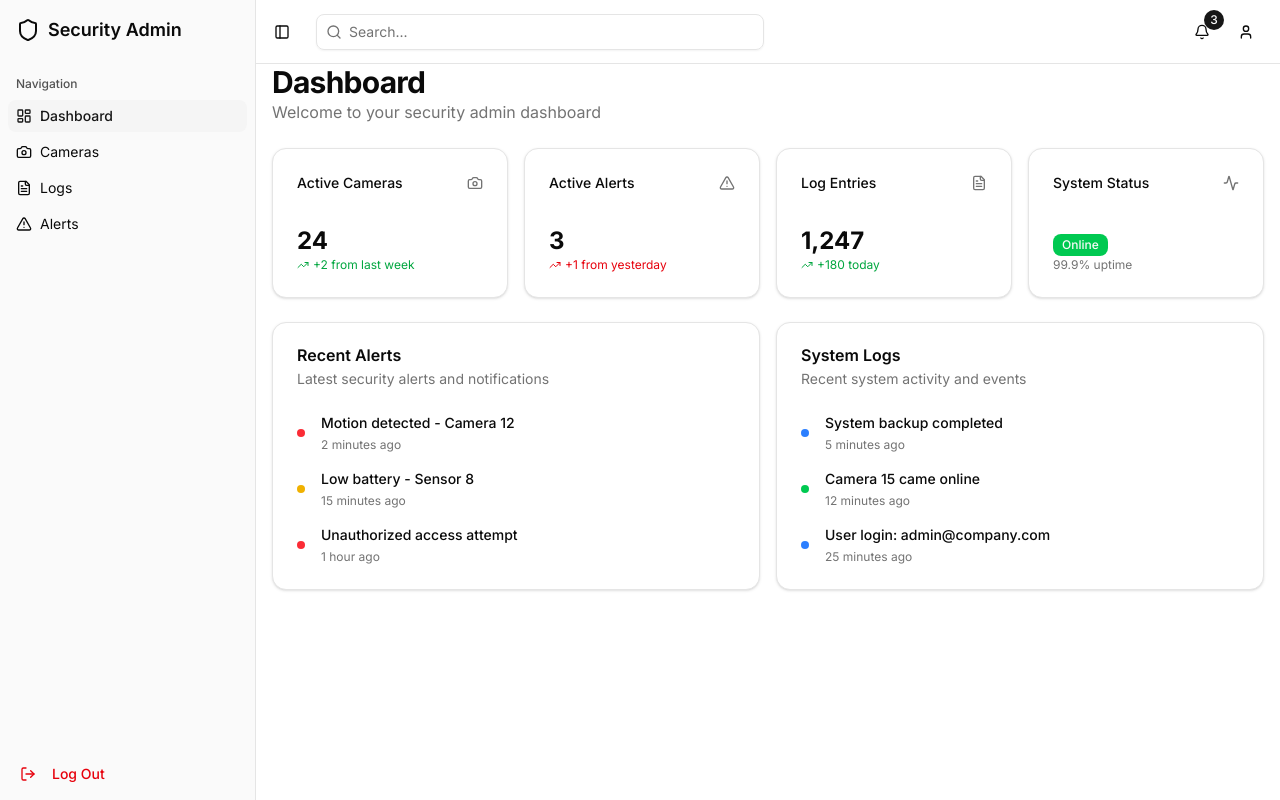
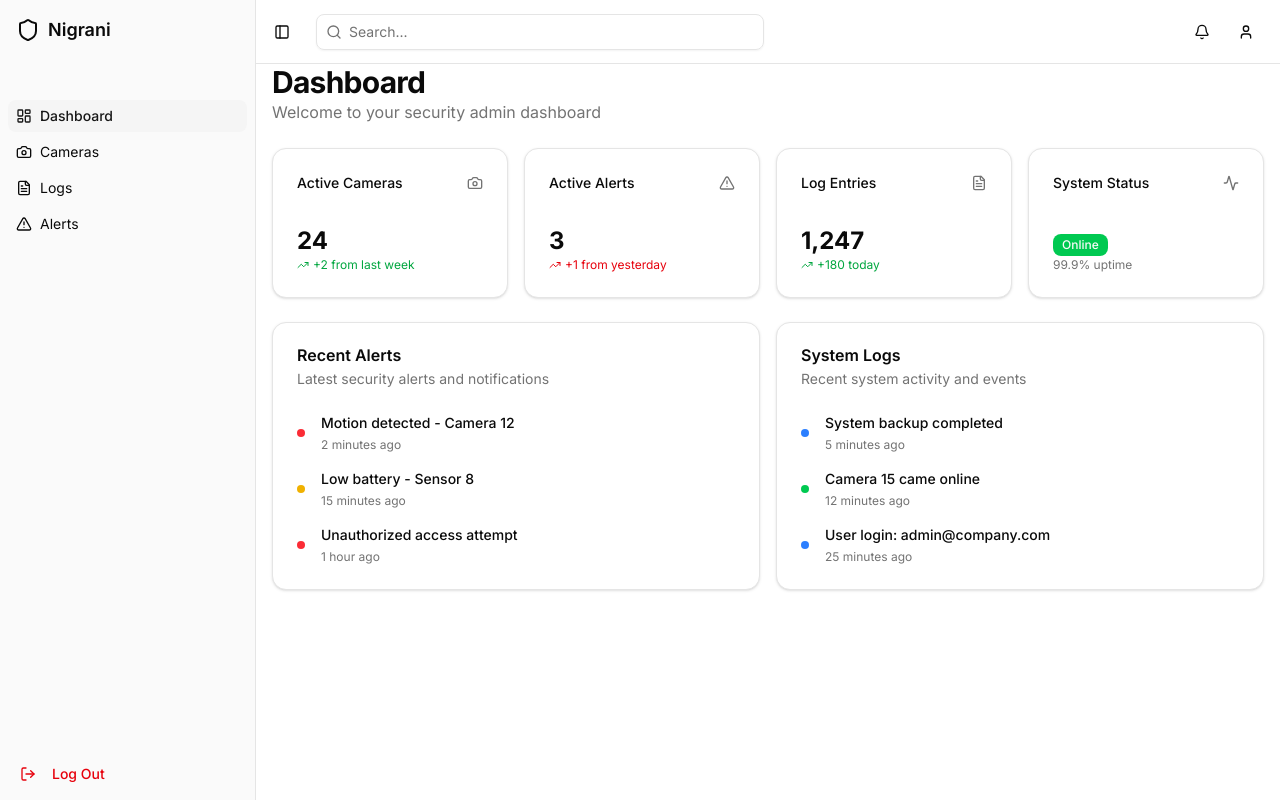
Before and after one commit to santoshvandari/Elephant, a Next.js app in the folder Frontend/elephant/: page /dashboard in a window 1280 px wide. Built offline with nearby package versions, Linux system fonts and the light colour scheme.

Commit message:
Fixed Some of the Basics UI like Logo, notification

```diff
--- a/Frontend/elephant/src/components/app-sidebar.jsx
+++ b/Frontend/elephant/src/components/app-sidebar.jsx
@@ -55,13 +55,13 @@ export function AppSidebar() {
       <SidebarHeader>
         <div className="flex items-center gap-2 px-2 py-2">
           <Shield className="h-6 w-6" />
-          <span className="font-semibold text-lg">Security Admin</span>
+          <span className="font-semibold text-lg">Nigrani</span>
         </div>
       </SidebarHeader>
 
       <SidebarContent>
         <SidebarGroup>
-          <SidebarGroupLabel>Navigation</SidebarGroupLabel>
+          <SidebarGroupLabel></SidebarGroupLabel>
           <SidebarGroupContent>
             <SidebarMenu>
               {navigationItems.map((item) => (
--- a/Frontend/elephant/src/components/dashboard-header.jsx
+++ b/Frontend/elephant/src/components/dashboard-header.jsx
@@ -29,7 +29,7 @@ export function DashboardHeader() {
       <div className="flex items-center gap-2">
         <Button variant="ghost" size="icon" className="relative">
           <Bell className="h-4 w-4" />
-          <Badge className="absolute -top-1 -right-1 h-5 w-5 rounded-full p-0 text-xs">3</Badge>
+          {/* <Badge className="absolute -top-1 -right-1 h-5 w-5 rounded-full p-0 text-xs">3</Badge> */}
         </Button>
 
         <DropdownMenu>
```
